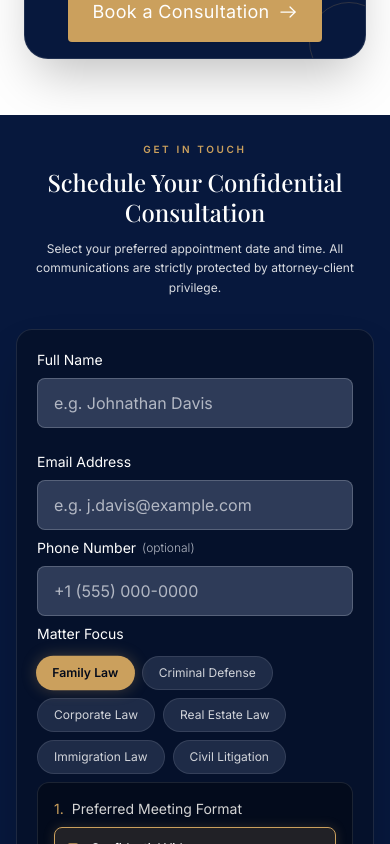
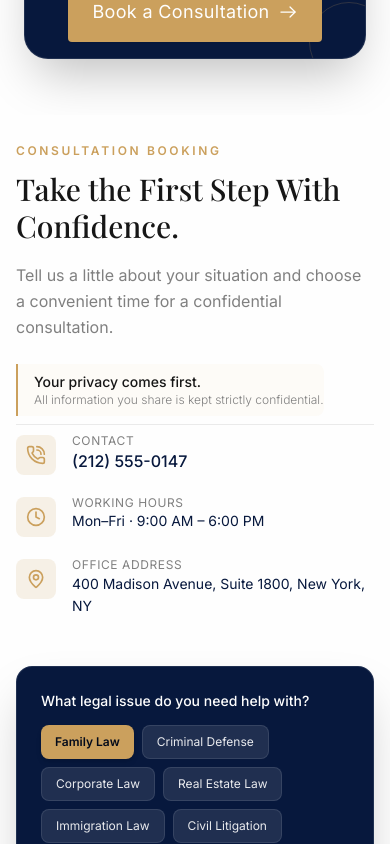
Before and after one commit to mahdidesignerrr/james-carter-lawyer, a Next.js app: page / in a window 390 px wide. Shown: the part 7840-8684 px from the top of the page. Built offline with nearby package versions, Linux system fonts and the light colour scheme; a web font is replaced by a local one.

Commit message:
feat(mobile): implement full-screen mobile menu drawer and align consultation booking with figma

```diff
--- a/src/presentation/components/molecules/HeaderNavbar.tsx
+++ b/src/presentation/components/molecules/HeaderNavbar.tsx
@@ -1,21 +1,32 @@
 "use client";
 
-import React, { useState } from "react";
+import React, { useState, useEffect } from "react";
 import Image from "next/image";
 import { useScrollNavigation } from "@/application/use-scroll-navigation.hook";
+import { X, ArrowRight } from "lucide-react";
 
 export const HeaderNavbar: React.FC = () => {
   const [mobileMenuOpen, setMobileMenuOpen] = useState(false);
   const { scrollTo } = useScrollNavigation();
 
+  // Prevent background scrolling when mobile menu is open
+  useEffect(() => {
+    if (mobileMenuOpen) {
+      document.body.style.overflow = "hidden";
+    } else {
+      document.body.style.overflow = "";
+    }
+    return () => {
+      document.body.style.overflow = "";
+    };
+  }, [mobileMenuOpen]);
+
+  // Exact 5 navigation items as designed in Figma (Node 550:1422 & Node 653:1266)
   const navLinks = [
     { label: "Practice Areas", target: "practice-areas" },
     { label: "About", target: "introduction" },
-    { label: "Why Us", target: "why-us" },
-    { label: "How It Works", target: "how-it-works" },
-    { label: "Attorney", target: "attorney" },
+    { label: "FAQ", target: "faq" },
     { label: "Testimonials", target: "testimonials" },
-    { label: "FAQ", target: "faq" },
     { label: "Contact", target: "contact" },
   ];
 
@@ -25,21 +36,22 @@ export const HeaderNavbar: React.FC = () => {
   };
 
   return (
+    <>
       <header className="fixed top-0 left-0 right-0 z-50 py-4 lg:py-6 px-4 sm:px-8">
         <div className="max-w-7xl mx-auto flex items-center justify-between">
           {/* Desktop Floating Pill Navbar - Permanently Frosted Glass with Symmetrical Padding */}
-        <div className="hidden lg:flex items-center justify-between w-full px-10 xl:px-12 py-2.5 rounded-full bg-white/15 backdrop-blur-md border border-white/20 shadow-lg transition-all duration-300">
+          <div className="hidden lg:flex items-center justify-between w-full px-10 xl:px-14 py-3 rounded-full bg-white/15 backdrop-blur-md border border-white/20 shadow-lg transition-all duration-300">
             {/* Brand Mark: Cropped Figma Logo & Pure Name */}
             <button
               onClick={() => handleNavClick("hero")}
-            className="flex items-center gap-3 cursor-pointer group text-left py-0.5"
+              className="flex items-center gap-3.5 cursor-pointer group text-left py-0.5"
             >
               <Image
                 src="/assets/images/logo.png"
                 alt="James Carter"
                 width={50}
                 height={62}
-              className="w-9 h-11 object-contain transition-transform duration-300 group-hover:scale-105 drop-shadow"
+                className="w-10 h-12 object-contain transition-transform duration-300 group-hover:scale-105 drop-shadow"
                 priority
               />
               <span className="font-serif font-semibold text-2xl text-[#fefefe] tracking-tight group-hover:text-[#cba05d] transition-colors leading-none">
@@ -47,13 +59,13 @@ export const HeaderNavbar: React.FC = () => {
               </span>
             </button>
 
-          {/* Navigation Links - Symmetrically Padded & Balanced */}
-          <nav className="flex items-center gap-6 xl:gap-7">
+            {/* Navigation Links - Clean, Spacious & Symmetrical (Figma Node 550:1422) */}
+            <nav className="flex items-center gap-8 xl:gap-10">
               {navLinks.map((link) => (
                 <button
                   key={link.target}
                   onClick={() => handleNavClick(link.target)}
-                className="font-sans font-normal text-sm xl:text-[15px] text-[#fefefe]/90 hover:text-[#cba05d] transition-colors cursor-pointer py-1 relative group select-none"
+                  className="font-sans font-normal text-base xl:text-[17px] text-[#fefefe]/90 hover:text-[#cba05d] transition-colors cursor-pointer py-1 relative group select-none"
                 >
                   <span>{link.label}</span>
                   <span className="absolute bottom-0 left-0 w-0 h-0.5 bg-[#cba05d] group-hover:w-full transition-all duration-300" />
@@ -62,12 +74,12 @@ export const HeaderNavbar: React.FC = () => {
             </nav>
           </div>
 
-        {/* Mobile Top Bar - Frosted Glass Matching Figma Layout */}
+          {/* Mobile Top Bar - Frosted Glass Matching Figma Layout (Node 553:1651) */}
           <div className="lg:hidden flex items-center justify-between w-full bg-white/15 backdrop-blur-md px-4 py-2.5 rounded-2xl border border-white/20 shadow-lg">
             <button
-            onClick={() => setMobileMenuOpen(!mobileMenuOpen)}
+              onClick={() => setMobileMenuOpen(true)}
               className="p-1.5 text-white hover:text-[#cba05d] transition-colors cursor-pointer"
-            aria-label="Toggle navigation menu"
+              aria-label="Open navigation menu"
             >
               <Image
                 src="/assets/icons/menu.svg"
@@ -102,28 +114,80 @@ export const HeaderNavbar: React.FC = () => {
             </button>
           </div>
         </div>
+      </header>
 
-      {/* Mobile Drawer with Backdrop */}
+      {/* Full-Screen Mobile Drawer - Pixel-Perfect Alignment to Figma Node 653:1266 */}
       {mobileMenuOpen && (
-        <>
         <div
-            className="fixed inset-0 bg-black/60 backdrop-blur-sm -z-10 lg:hidden animate-in fade-in duration-200"
+          role="dialog"
+          aria-modal="true"
+          className="fixed inset-0 z-[100] lg:hidden flex flex-col bg-[#030a1a]/80 backdrop-blur-2xl animate-in fade-in duration-300 overflow-y-auto"
+        >
+          {/* Menu Container */}
+          <div className="w-full min-h-screen flex flex-col justify-between px-6 pt-7 pb-10 max-w-md mx-auto">
+            {/* Top Bar: MENU Tagline & Close X */}
+            <div>
+              <div className="flex items-center justify-between pb-6">
+                <span className="font-sans font-semibold text-[11px] text-[#cba05d] uppercase tracking-[0.264em] select-none">
+                  MENU
+                </span>
+                <button
                   onClick={() => setMobileMenuOpen(false)}
-            aria-hidden="true"
-          />
-          <div className="lg:hidden mt-2 bg-[#05112b]/95 backdrop-blur-xl border border-white/15 rounded-2xl p-5 shadow-2xl flex flex-col gap-2 animate-in fade-in slide-in-from-top-2 duration-200">
-            {navLinks.map((link) => (
+                  className="p-2 text-white hover:text-[#cba05d] transition-colors cursor-pointer rounded-full hover:bg-white/10 active:scale-95"
+                  aria-label="Close navigation menu"
+                >
+                  <X className="w-6 h-6 stroke-[2]" />
+                </button>
+              </div>
+
+              {/* Navigation Links with 60px Height & 0.5px Dividers (Node 653:1276) */}
+              <nav className="flex flex-col w-full">
+                {navLinks.map((link, index) => {
+                  const isFirst = index === 0;
+                  return (
                     <button
                       key={link.target}
                       onClick={() => handleNavClick(link.target)}
-                className="text-left py-2.5 px-3 text-base font-sans text-white/90 hover:text-[#cba05d] hover:bg-white/5 rounded-lg transition-colors cursor-pointer"
+                      className="h-[62px] flex items-center justify-between border-b border-[#59647d]/35 w-full text-left transition-colors group cursor-pointer"
+                    >
+                      <span
+                        className={`font-sans text-xl tracking-tight transition-colors ${
+                          isFirst
+                            ? "text-[#cba05d] font-medium"
+                            : "text-[#fefefe] font-light group-hover:text-[#cba05d]"
+                        }`}
                       >
                         {link.label}
+                      </span>
+                      {isFirst && (
+                        <ArrowRight className="w-5 h-5 text-[#cba05d]" />
+                      )}
                     </button>
-            ))}
+                  );
+                })}
+              </nav>
+
+              {/* Large Gold CTA Button: Start your case -> (Node 653:1302) */}
+              <div className="pt-8">
+                <button
+                  onClick={() => handleNavClick("contact")}
+                  className="w-full py-4 px-6 rounded-md bg-[#cba05d] hover:bg-[#b88f4e] text-white font-sans font-medium text-base shadow-xl flex items-center justify-center gap-2.5 transition-all duration-300 active:scale-98 cursor-pointer"
+                >
+                  <span>Start your case</span>
+                  <ArrowRight className="w-4 h-4 text-white" />
+                </button>
               </div>
+            </div>
+
+            {/* Bottom Subtle Brand Mark */}
+            <div className="pt-12 text-center select-none opacity-60">
+              <span className="font-serif italic text-xs text-[#fefefe]/70">
+                James Carter • Attorney at Law
+              </span>
+            </div>
+          </div>
+        </div>
+      )}
     </>
-      )}
-    </header>
   );
 };
--- a/src/presentation/components/organisms/ConsultationSection.tsx
+++ b/src/presentation/components/organisms/ConsultationSection.tsx
@@ -6,9 +6,8 @@ import { PRACTICE_AREAS } from "@/domain/practice-area/practice-area.constants";
 import { InputField } from "../atoms/InputField";
 import { TextareaField } from "../atoms/TextareaField";
 import { Button } from "../atoms/Button";
-import { SectionHeading } from "../atoms/SectionHeading";
 import { ConsultationCalendar } from "../molecules/ConsultationCalendar";
-import { CheckCircle2, CalendarCheck, ShieldCheck } from "lucide-react";
+import { CheckCircle2, ShieldCheck, PhoneCall, Clock, MapPin } from "lucide-react";
 
 export const ConsultationSection: React.FC = () => {
   const {
@@ -22,20 +21,78 @@ export const ConsultationSection: React.FC = () => {
   } = useConsultationForm();
 
   return (
-    <section id="contact" className="bg-[#07183d] py-16 lg:py-28 relative">
-      <div className="max-w-5xl mx-auto px-4 sm:px-6 md:px-12">
-        <SectionHeading
-          badge="GET IN TOUCH"
-          title="Schedule Your Confidential Consultation"
-          subtitle="Select your preferred appointment date and time. All communications are strictly protected by attorney-client privilege."
-          theme="dark"
-          align="center"
-        />
+    <section id="contact" className="bg-[#fefefe] py-16 lg:py-28 relative">
+      <div className="max-w-7xl mx-auto px-4 sm:px-6 md:px-12 lg:px-20">
+        <div className="grid grid-cols-1 lg:grid-cols-12 gap-12 lg:gap-14 xl:gap-20 items-start">
+          {/* Left Column: Narrative, Privacy Assurance & Direct Office Details (Figma Node 522:767) */}
+          <div className="lg:col-span-5 flex flex-col items-start pt-2">
+            <span className="font-sans font-semibold text-xs lg:text-sm text-[#cba05d] tracking-[2.64px] uppercase py-1 select-none">
+              CONSULTATION BOOKING
+            </span>
 
-        <div className="bg-[#05112b] border border-white/10 rounded-2xl p-5 sm:p-10 shadow-2xl mt-4">
+            <h2 className="font-serif font-medium text-3xl sm:text-4xl lg:text-[44px] text-[#161616] leading-tight pt-2 pb-4">
+              Take the First Step With Confidence.
+            </h2>
+
+            <p className="font-sans font-normal text-base sm:text-lg text-[#808080] leading-relaxed pb-6">
+              Tell us a little about your situation and choose a convenient time for a confidential consultation.
+            </p>
+
+            {/* Privacy Callout Bar (Node 522:771) */}
+            <div className="border-l-2 border-[#cba05d] pl-4 py-2 mb-8 bg-[#fdfbf7] rounded-r-lg">
+              <p className="font-sans font-medium text-sm text-[#161616]">
+                Your privacy comes first.
+              </p>
+              <p className="font-sans font-light text-xs sm:text-sm text-[#808080]">
+                All information you share is kept strictly confidential.
+              </p>
+            </div>
+
+            {/* Direct Contact Info (Node 522:774) */}
+            <div className="flex flex-col gap-5 w-full pt-2 border-t border-neutral-200/80">
+              <div className="flex items-start gap-4">
+                <div className="w-10 h-10 rounded-lg bg-[#cba05d]/15 flex items-center justify-center text-[#cba05d] shrink-0 mt-0.5">
+                  <PhoneCall className="w-5 h-5" />
+                </div>
+                <div className="flex flex-col">
+                  <span className="font-sans text-xs text-[#808080] uppercase tracking-wider">Contact</span>
+                  <a href="tel:2125550147" className="font-sans font-medium text-base text-[#07183d] hover:text-[#cba05d] transition-colors">
+                    (212) 555-0147
+                  </a>
+                </div>
+              </div>
+
+              <div className="flex items-start gap-4">
+                <div className="w-10 h-10 rounded-lg bg-[#cba05d]/15 flex items-center justify-center text-[#cba05d] shrink-0 mt-0.5">
+                  <Clock className="w-5 h-5" />
+                </div>
+                <div className="flex flex-col">
+                  <span className="font-sans text-xs text-[#808080] uppercase tracking-wider">Working Hours</span>
+                  <span className="font-sans font-normal text-sm sm:text-base text-[#07183d]">
+                    Mon–Fri · 9:00 AM – 6:00 PM
+                  </span>
+                </div>
+              </div>
+
+              <div className="flex items-start gap-4">
+                <div className="w-10 h-10 rounded-lg bg-[#cba05d]/15 flex items-center justify-center text-[#cba05d] shrink-0 mt-0.5">
+                  <MapPin className="w-5 h-5" />
+                </div>
+                <div className="flex flex-col">
+                  <span className="font-sans text-xs text-[#808080] uppercase tracking-wider">Office Address</span>
+                  <span className="font-sans font-normal text-sm sm:text-base text-[#07183d] leading-relaxed">
+                    400 Madison Avenue, Suite 1800, New York, NY
+                  </span>
+                </div>
+              </div>
+            </div>
+          </div>
+
+          {/* Right Column: Dark Navy Booking Surface & Form (Figma Node 522:778) */}
+          <div className="lg:col-span-7 bg-[#07183d] border border-white/10 rounded-2xl p-6 sm:p-8 lg:p-10 shadow-2xl w-full">
             {isSubmitted ? (
               <div className="flex flex-col items-center justify-center text-center py-12 animate-in fade-in duration-300">
-              <div className="w-16 h-16 rounded-full bg-[#cba05d]/15 flex items-center justify-center text-[#cba05d] mb-4 border border-[#cba05d]/30">
+                <div className="w-16 h-16 rounded-full bg-[#cba05d]/20 flex items-center justify-center text-[#cba05d] mb-4 border border-[#cba05d]/40">
                   <CheckCircle2 className="w-10 h-10" />
                 </div>
                 <h3 className="font-serif text-2xl lg:text-3xl text-[#fefefe] mb-2">
@@ -55,88 +112,29 @@ export const ConsultationSection: React.FC = () => {
                   <span>Protected by Attorney-Client Privilege</span>
                 </div>
 
-              <div className="flex flex-col sm:flex-row items-center gap-3 w-full sm:w-auto mb-4">
-                <Button
-                  variant="gold"
-                  size="md"
-                  onClick={() => {
-                    const title = encodeURIComponent(`Legal Consultation with James Carter (${formData.practiceArea})`);
-                    const details = encodeURIComponent(`Confidential consultation regarding ${formData.practiceArea}. Format: ${formData.consultationType}.`);
-                    window.open(`https://calendar.google.com/calendar/render?action=TEMPLATE&text=${title}&details=${details}`, "_blank");
-                  }}
-                  className="w-full sm:w-auto justify-center"
-                >
-                  <CalendarCheck className="w-4 h-4 mr-2" />
-                  Add to Google Calendar
-                </Button>
-
-                <Button variant="outline-gold" size="md" onClick={reset} className="w-full sm:w-auto justify-center">
-                  Schedule Another Inquiry
+                <Button variant="gold" size="md" onClick={reset}>
+                  Book Another Consultation
                 </Button>
               </div>
-            </div>
             ) : (
-            <form onSubmit={handleSubmit} className="flex flex-col gap-8" noValidate>
-              {/* Contact Information Fields */}
-              <div className="grid grid-cols-1 md:grid-cols-2 gap-6">
-                <InputField
-                  id="consultation-name"
-                  label="Full Name"
-                  placeholder="e.g. Johnathan Davis"
-                  value={formData.fullName}
-                  onChange={(e) => updateField("fullName", e.target.value)}
-                  error={errors.fullName}
-                  required
-                />
-
-                <InputField
-                  id="consultation-email"
-                  label="Email Address"
-                  type="email"
-                  placeholder="e.g. j.davis@example.com"
-                  value={formData.email}
-                  onChange={(e) => updateField("email", e.target.value)}
-                  error={errors.email}
-                  required
-                />
-              </div>
-
-              <InputField
-                id="consultation-phone"
-                label="Phone Number"
-                type="tel"
-                optional
-                placeholder="+1 (555) 000-0000"
-                value={formData.phone || ""}
-                onChange={(e) => updateField("phone", e.target.value)}
-              />
-
-              {/* Practice Area Selection */}
-              <div className="flex flex-col gap-2">
-                <div
-                  id="practice-area-group-label"
-                  className="text-sm md:text-base text-[#fefefe] font-sans font-normal"
-                >
-                  Matter Focus
-                </div>
-                <div
-                  role="radiogroup"
-                  aria-labelledby="practice-area-group-label"
-                  className="flex flex-wrap gap-2 pt-1"
-                >
+              <form onSubmit={handleSubmit} className="flex flex-col gap-6" noValidate>
+                {/* Practice Area Selection Chips (Node 522:782) */}
+                <div className="flex flex-col gap-2.5">
+                  <label className="font-sans font-medium text-sm text-[#fefefe]">
+                    What legal issue do you need help with?
+                  </label>
+                  <div className="flex flex-wrap gap-2 pt-1">
                     {PRACTICE_AREAS.map((area) => {
                       const isSelected = formData.practiceArea === area.title;
                       return (
                         <button
                           key={area.id}
                           type="button"
-                        role="radio"
-                        aria-checked={isSelected}
                           onClick={() => updateField("practiceArea", area.title)}
-                        className={`px-4 py-2 rounded-full text-xs sm:text-sm font-sans transition-all duration-200 cursor-pointer ${
+                          className={`px-3.5 py-2 rounded-lg text-xs font-sans transition-all duration-200 cursor-pointer ${
                             isSelected
-                            ? "bg-[#cba05d] text-[#030a1a] font-semibold shadow-[0_0_15px_rgba(203,160,93,0.3)] scale-[1.02]"
-                            : "bg-[#394664]/50 text-white/80 hover:bg-[#394664] border border-white/10"
+                              ? "bg-[#cba05d] text-[#030a1a] font-semibold shadow-md"
+                              : "bg-white/10 text-white/90 hover:bg-white/15 border border-white/10"
                           }`}
                         >
                           {area.title}
@@ -146,29 +144,66 @@ export const ConsultationSection: React.FC = () => {
                   </div>
                 </div>
 
-              {/* Interactive Calendar & Slot Booking */}
+                {/* Date & Time Picker */}
+                <div className="pt-2">
                   <ConsultationCalendar
                     selectedDate={formData.preferredDate}
-                onSelectDate={(date) => updateField("preferredDate", date)}
+                    onSelectDate={(d) => updateField("preferredDate", d)}
                     selectedTimeSlot={formData.preferredTimeSlot}
-                onSelectTimeSlot={(slot) => updateField("preferredTimeSlot", slot)}
+                    onSelectTimeSlot={(t) => updateField("preferredTimeSlot", t)}
                     consultationType={formData.consultationType}
                     onSelectType={(type) => updateField("consultationType", type)}
                   />
+                </div>
 
-              {/* Situation Message Box */}
+                {/* Case Overview Note (Node 522:793) */}
                 <TextareaField
-                id="consultation-message"
-                label="Tell us a little about your situation"
-                placeholder="Briefly describe the circumstances and legal questions you have..."
+                  label="Is there anything else you’d like us to know?"
+                  name="message"
                   value={formData.message}
                   onChange={(e) => updateField("message", e.target.value)}
                   error={errors.message}
-                rows={4}
+                  placeholder="Tell us a little about your situation…"
+                  rows={3}
                   required
                 />
 
-              {/* Submission Button */}
+                {/* Personal Contact Details (Node 522:797) */}
+                <div className="grid grid-cols-1 sm:grid-cols-2 gap-4">
+                  <InputField
+                    label="Full Name"
+                    name="fullName"
+                    value={formData.fullName}
+                    onChange={(e) => updateField("fullName", e.target.value)}
+                    error={errors.fullName}
+                    placeholder="e.g. John Doe"
+                    required
+                  />
+
+                  <InputField
+                    label="Email Address"
+                    name="email"
+                    type="email"
+                    value={formData.email}
+                    onChange={(e) => updateField("email", e.target.value)}
+                    error={errors.email}
+                    placeholder="john@example.com"
+                    required
+                  />
+                </div>
+
+                <InputField
+                  label="Phone"
+                  name="phone"
+                  type="tel"
+                  optional
+                  value={formData.phone || ""}
+                  onChange={(e) => updateField("phone", e.target.value)}
+                  error={errors.phone}
+                  placeholder="(555) 000-0000"
+                />
+
+                {/* Submit CTA */}
                 <div className="pt-2">
                   <Button
                     type="submit"
@@ -176,15 +211,16 @@ export const ConsultationSection: React.FC = () => {
                     size="lg"
                     showArrow
                     disabled={isSubmitting}
-                  className="w-full justify-center shadow-lg hover:shadow-xl transition-all"
+                    className="w-full justify-center text-base py-4 font-semibold shadow-lg hover:shadow-xl cursor-pointer"
                   >
-                  {isSubmitting ? "Locking In Time Slot..." : "Request Consultation With James Carter"}
+                    {isSubmitting ? "Submitting..." : "Confirm Consultation"}
                   </Button>
                 </div>
               </form>
             )}
           </div>
         </div>
+      </div>
     </section>
   );
 };
```
Lines whose indentation alone changed are shown as unchanged.
